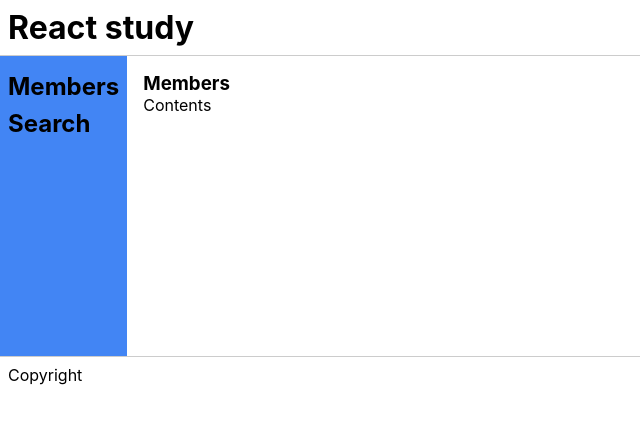
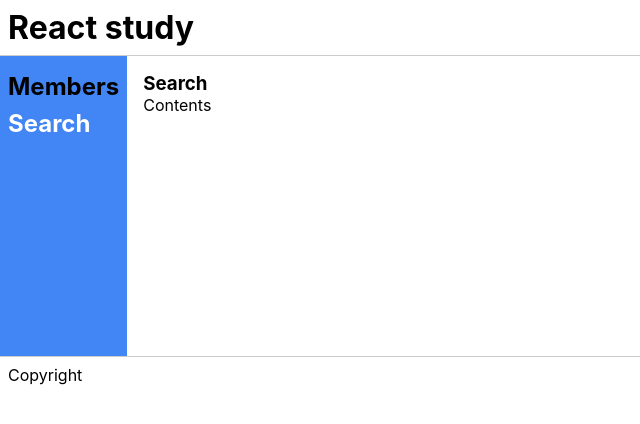
Before and after one commit to seolheekang1221/react_admin, a React (Create React App) app: page /search in a window 1280 px wide. Shown: the top 424 px of the page, without its empty margins (0-640 px from the left). Built offline with nearby package versions, Linux system fonts and the light colour scheme.

Commit message:
React Router DOM

```diff
--- a/package.json
+++ b/package.json
@@ -8,6 +8,7 @@
     "@testing-library/user-event": "^12.8.1",
     "react": "^17.0.1",
     "react-dom": "^17.0.1",
+    "react-router-dom": "^5.2.0",
     "react-scripts": "4.0.3",
     "sass": "^1.32.8",
     "sass-loader": "^11.0.1",
--- a/src/App.js
+++ b/src/App.js
@@ -1,9 +1,13 @@
+import { BrowserRouter, Switch, Route, Redirect } from 'react-router-dom';
 import Header from './components/Header.js';
 import Nav from './components/Nav.js';
 import Footer from './components/Footer.js';
+import Members from './components/contents/Members.js';
+import Search from './components/contents/Search.js';
 
 function App() {
   return (
+    <BrowserRouter>
       <div>
         <Header></Header>
         <hr />
@@ -11,15 +15,17 @@ function App() {
           <Nav></Nav>
           <hr />
           <section className="contents">
-          <div>
-            <h3>Members</h3>
-            <p>Contents</p>
-          </div>
+            <Switch>
+              <Route exact={true} path="/members" render={props => <Members {...props} testProps={true} />} />
+              <Route exact={true} path="/search" component={Search} />
+              <Redirect to={{pathname: "/members"}} />
+            </Switch>
           </section>
           <hr />
         </div>
         <Footer></Footer>
       </div>
+    </BrowserRouter>
   );
 }
 
--- a/src/components/Nav.js
+++ b/src/components/Nav.js
@@ -1,9 +1,11 @@
+import { NavLink } from 'react-router-dom';
+
 function Nav() {
   return (
     <nav className="nav">
       <ul>
-        <li><h2>Members</h2></li>
-        <li><h2>Search</h2></li>
+        <li><h2><NavLink to="members" exact={true} activeClassName='active'>Members</NavLink></h2></li>
+        <li><h2><NavLink to="search" exact={true} activeClassName='active'>Search</NavLink></h2></li>
       </ul>
     </nav>
   )
--- /dev/null
+++ b/src/components/contents/Members.js
@@ -0,0 +1,11 @@
+function Members(props) {
+  console.log(props);
+  return (
+    <div>
+      <h3>Members</h3>
+      <p>Contents</p>
+    </div>
+  )
+}
+
+export default Members;
--- /dev/null
+++ b/src/components/contents/Search.js
@@ -0,0 +1,11 @@
+function Search(props) {
+  console.log(props);
+  return (
+    <div>
+      <h3>Search</h3>
+      <p>Contents</p>
+    </div>
+  )
+}
+
+export default Search;
```
Lines whose indentation alone changed are shown as unchanged.
